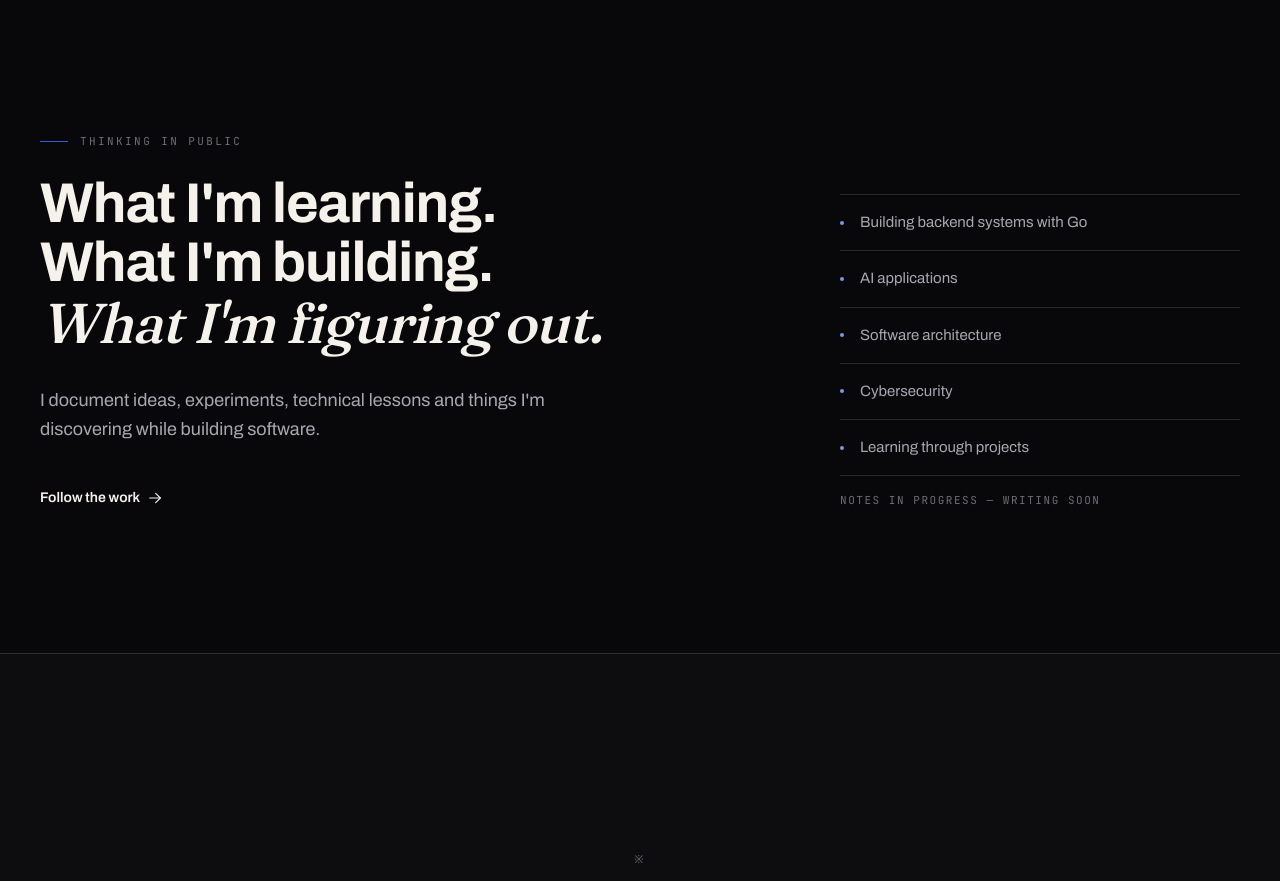
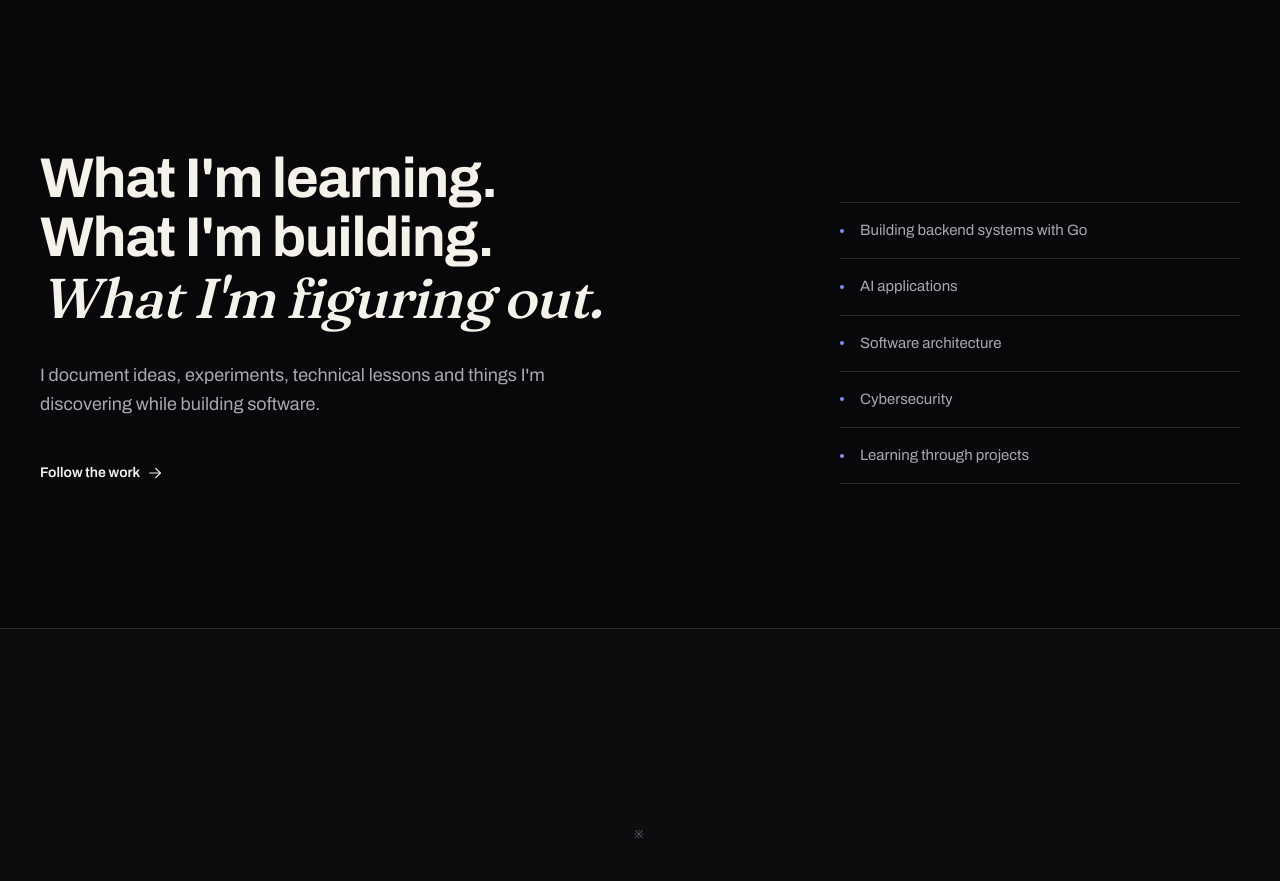
Before and after one commit to asoyovick/portfolio, a Next.js app: page / in a window 1280 px wide. Shown: the part 7880-8761 px from the top of the page. Built offline with nearby package versions, Linux system fonts and the light colour scheme; no server answers.

Commit message:
Clean up Thinking section by removing label and writing status
Remove the redundant "Thinking in public" label and the "Notes in
progress — writing soon" meta text for a cleaner appearance.

🤖 Generated with Codebuff
Co-Authored-By: Codebuff <noreply@codebuff.com>

```diff
--- a/src/components/sections/Thinking.tsx
+++ b/src/components/sections/Thinking.tsx
@@ -12,7 +12,6 @@ export default function Thinking() {
       <div className="wrap py-24 md:py-32 lg:py-36">
         <div className="grid lg:grid-cols-12 gap-12 lg:gap-8">
           <ScrollReveal className="lg:col-span-7">
-            <p className="label">Thinking in public</p>
             <h2
               id="thinking-heading"
               className="display-lg mt-6 mb-8 text-[var(--color-ink-hi)]"
@@ -55,7 +54,6 @@ export default function Thinking() {
                 </li>
               ))}
             </ul>
-            <p className="meta mt-4">Notes in progress — writing soon</p>
           </ScrollReveal>
         </div>
       </div>
```
